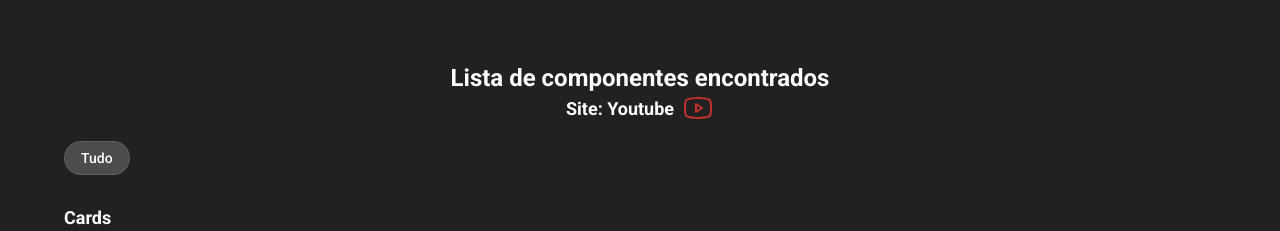
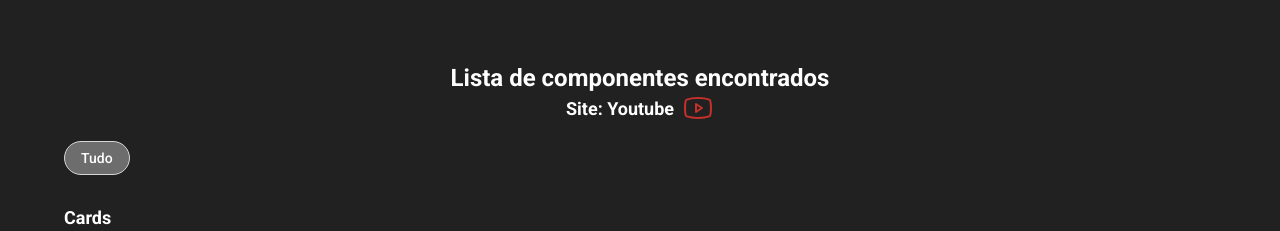
Before and after one commit to Du-devBR/CTD-5-Bimestre, a React (Vite) app in the folder Frontend-III/aula01-iniciandoReact/aula01-iniciandoReact/: page / in a window 1280 px wide. In both pictures the pointer is over the button "Tudo". Shown: the top 231 px of the page. Built offline with nearby package versions, Linux system fonts and the light colour scheme.

Commit message:
atualiado button hover

```diff
--- a/Frontend-III/aula01-iniciandoReact/aula01-iniciandoReact/src/aulas/TerceiraAula/components/Bottons/style.css
+++ b/Frontend-III/aula01-iniciandoReact/aula01-iniciandoReact/src/aulas/TerceiraAula/components/Bottons/style.css
@@ -6,4 +6,12 @@
   background-color: #4C4C4C;
   color: #fff;
   font-weight: 500;
+  cursor: pointer;
+  -webkit-transition: 0.8s;
+  transition: 0.8s;
 }
+
+.btn-selector:hover {
+  background-color: #6d6d6d;
+  border: solid 1px #d6d6d6;
+}
--- a/Frontend-III/aula01-iniciandoReact/aula01-iniciandoReact/src/aulas/TerceiraAula/components/Bottons/style.scss
+++ b/Frontend-III/aula01-iniciandoReact/aula01-iniciandoReact/src/aulas/TerceiraAula/components/Bottons/style.scss
@@ -7,5 +7,13 @@
   background-color: #4C4C4C;
   color: #fff;
   font-weight: 500;
+  cursor: pointer;
+  transition: 0.8s;
 
 }
+
+.btn-selector:hover {
+
+  background-color: #6d6d6d;
+  border: solid 1px #d6d6d6;
+}
```
